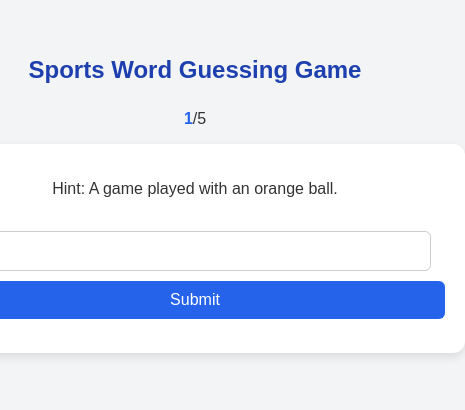
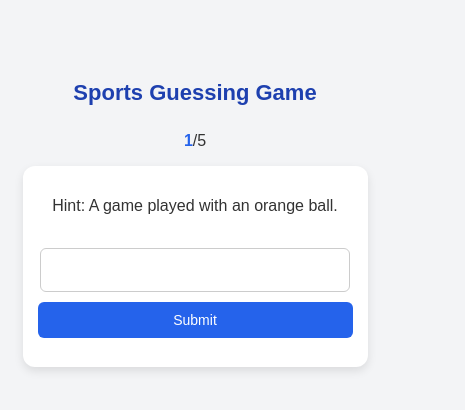
Before and after one commit to dreamtreeenglish/sports-word-guessing, a plain HTML site: page index.html in a window 390 px wide. Shown: the part 226-636 px from the top of the page, 465 px wide, since content can reach past the window. Drawn offline with Linux system fonts and the light colour scheme.

Commit message:
Makes website responsive

```diff
--- a/index.html
+++ b/index.html
@@ -7,7 +7,7 @@
     <link rel="stylesheet" href="styles.css" />
   </head>
   <body>
-    <h1>Sports Word Guessing Game</h1>
+    <h1>Sports Guessing Game</h1>
     <p><span id="counter">0</span>/5</p>
     <div id="game-container">
       <p id="hint"></p>
--- a/styles.css
+++ b/styles.css
@@ -9,6 +9,8 @@ body {
   color: #333;
   font-family: Arial, sans-serif;
   margin: 0;
+  padding: 20px; /* Added padding for better spacing on mobile */
+  text-align: center;
 }
 
 /* Game Container */
@@ -18,12 +20,13 @@ body {
   border-radius: 12px;
   box-shadow: 0 4px 10px rgba(0, 0, 0, 0.1);
   text-align: center;
-  width: 500px;
+  max-width: 90%; /* Makes it responsive */
+  width: 500px; /* Default for larger screens */
 }
 
 /* Heading */
 h1 {
-  font-size: 24px;
+  font-size: 26px;
   font-weight: bold;
   color: #1e40af;
   margin-bottom: 10px;
@@ -37,15 +40,15 @@ p span#counter {
 
 /* Hint Text */
 #hint {
-  font-size: 16px;
+  font-size: 18px;
   font-weight: 500;
   margin-bottom: 10px;
 }
 
 /* Input Field */
 #guess {
-  width: 90%;
-  padding: 10px;
+  width: 90%; /* Full width for better usability on mobile */
+  padding: 12px;
   border: 1px solid #ccc;
   border-radius: 6px;
   margin-top: 5px;
@@ -55,7 +58,7 @@ p span#counter {
 /* Submit Button */
 button {
   width: 100%;
-  padding: 10px;
+  padding: 12px;
   margin-top: 10px;
   background-color: #2563eb;
   color: white;
@@ -76,3 +79,23 @@ button:hover {
   font-size: 14px;
   font-weight: bold;
 }
+
+/* Responsive Design */
+@media (max-width: 600px) {
+  h1 {
+    font-size: 22px;
+  }
+
+  #hint {
+    font-size: 16px;
+  }
+
+  #game-container {
+    padding: 15px;
+  }
+
+  button {
+    padding: 10px;
+    font-size: 14px;
+  }
+}
```
